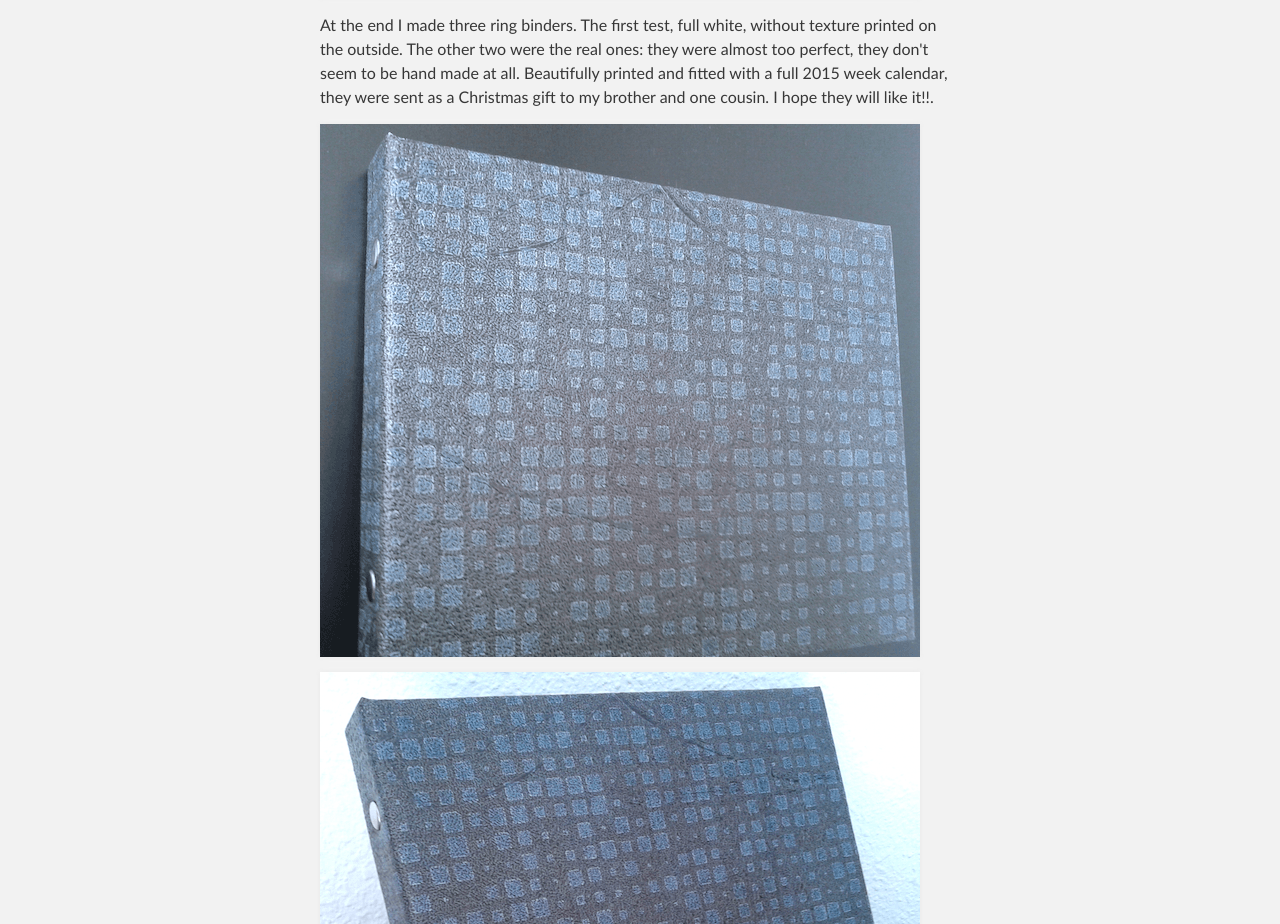
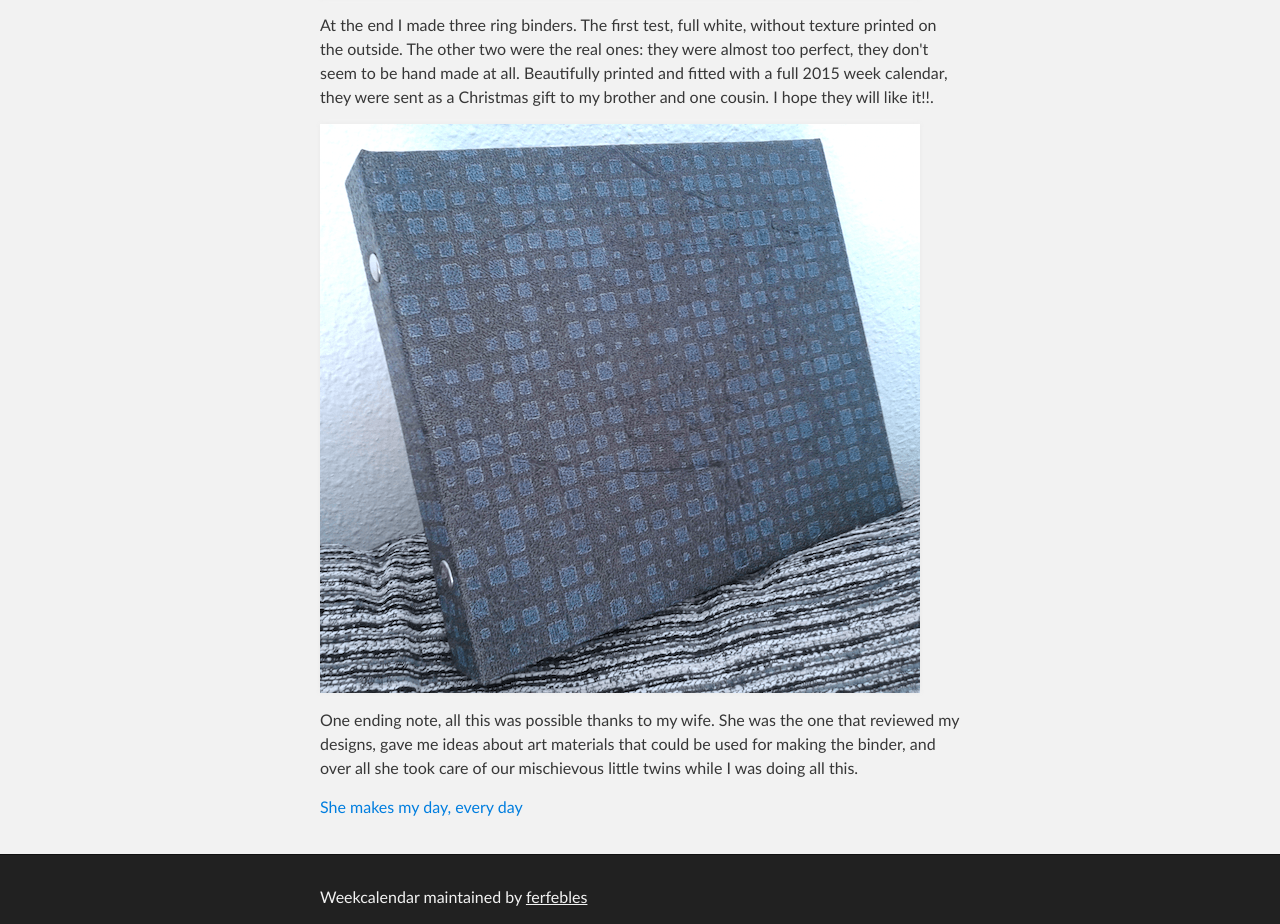
Before and after one commit to ferfebles/weekcalendar, a plain HTML site: page index.html in a window 1280 px wide. Shown: the part 6620-7544 px from the top of the page. Drawn offline with Linux system fonts and the light colour scheme.

```diff
--- a/index.html
+++ b/index.html
@@ -134,8 +134,6 @@
 
 <p>At the end I made three ring binders. The first test, full white, without texture printed on the outside. The other two were the real ones: they were almost too perfect, they don't seem to be hand made at all. Beautifully printed and fitted with a full 2015 week calendar, they were sent as a Christmas gift to my brother and one cousin. I hope they will like it!!.</p>
 
-<p><img src="/weekcalendar/images/Binder.png" alt="Binder"></p>
-
 <p><img src="/weekcalendar/images/Binder2.png" alt="Binder"></p>
 
 <p>One ending note, all this was possible thanks to my wife. She was the one that reviewed my designs, gave me ideas about art materials that could be used for making the binder, and over all she took care of our mischievous little twins while I was doing all this.</p>
```
Also changed, not shown: params.json (+1 -1 lines).
